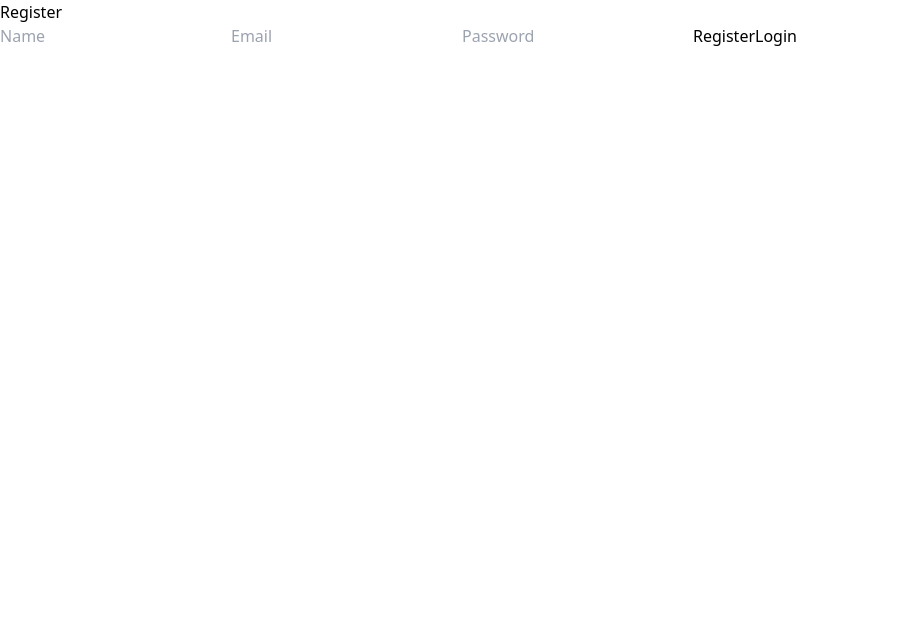
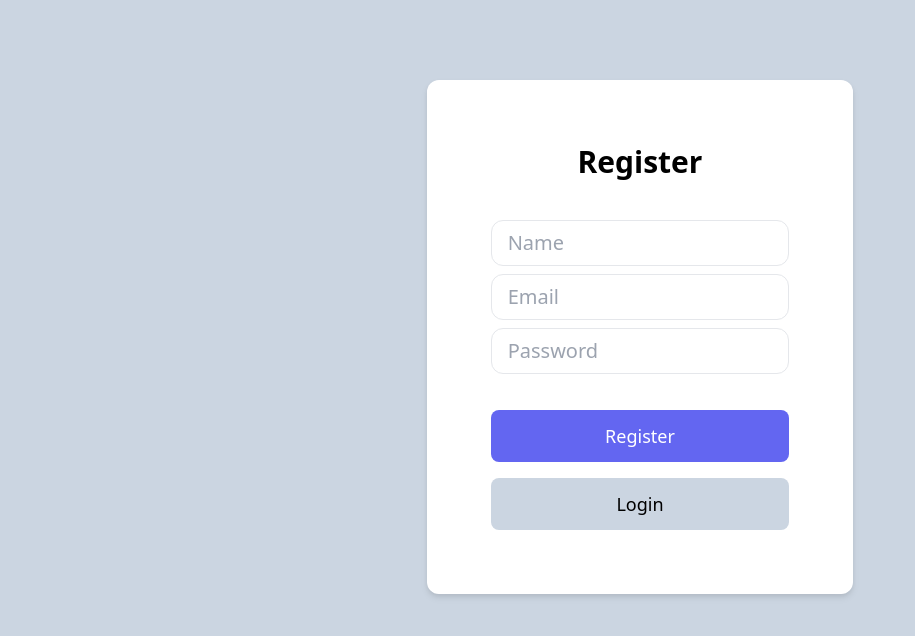
Before and after one commit to ryanarnold/ask-gpt-3, a Next.js app: page /register in a window 1280 px wide. Shown: the top 636 px of the page, without its empty margins (0-915 px from the left). Built offline with nearby package versions, Linux system fonts and the light colour scheme.

Commit message:
style: login and register pages

```diff
--- a/src/components/button.tsx
+++ b/src/components/button.tsx
@@ -12,11 +12,18 @@ function Button({ text, clickHandler, isLink, href }: Props) {
   if (isLink && href) {
     return (
       <Link href={href}>
-        <button>{text}</button>
+        <button className="mt-2 w-full rounded-lg bg-slate-300 p-3 text-lg  ">{text}</button>
       </Link>
     );
   } else {
-    return <button onClick={clickHandler}>{text}</button>;
+    return (
+      <button
+        className="mt-2 w-full rounded-lg bg-indigo-500 p-3 text-lg text-white"
+        onClick={clickHandler}
+      >
+        {text}
+      </button>
+    );
   }
 }
 
--- /dev/null
+++ b/src/components/heading.tsx
@@ -0,0 +1,9 @@
+import React from 'react';
+
+type Props = { text: string };
+
+function Heading({ text }: Props) {
+  return <h1 className="mb-10 text-center text-3xl font-bold">{text}</h1>;
+}
+
+export default Heading;
--- a/src/components/text-input.tsx
+++ b/src/components/text-input.tsx
@@ -8,14 +8,15 @@ type Props = {
   password?: boolean;
 };
 
-function TextInput({ changeHandler, sendHandler, value, password }: Props) {
+function TextInput({ changeHandler, sendHandler, value, password, placeholder }: Props) {
   return (
     <input
       type={password ? 'password' : 'text'}
-      className="border"
+      className="mb-2 w-full rounded-xl border py-2 px-4  text-xl"
       onChange={changeHandler}
       onKeyUp={sendHandler}
       value={value}
+      placeholder={placeholder}
     />
   );
 }
--- a/src/pages/login.tsx
+++ b/src/pages/login.tsx
@@ -4,6 +4,7 @@ import { useRouter } from 'next/router';
 import React, { useState } from 'react';
 import { login } from '../common/auth';
 import Button from '../components/button';
+import Heading from '../components/heading';
 import TextInput from '../components/text-input';
 
 type Props = {};
@@ -14,17 +15,6 @@ const LoginPage = (props: Props) => {
   const [error, setError] = useState('');
 
   const router = useRouter();
-
-  // const handleLoginInfoChange = (event: React.FormEvent<HTMLInputElement>) => {
-  //   const id = event.currentTarget?.id;
-  //   const value = event.currentTarget?.value;
-
-  //   if (id === 'inputEmail') {
-  //     setEmail(value);
-  //   } else if (id === 'inputPassword') {
-  //     setPassword(value);
-  //   }
-  // };
 
   const handleEmailChange = (event: React.FormEvent<HTMLInputElement>) => {
     setEmail(event.currentTarget?.value);
@@ -56,18 +46,34 @@ const LoginPage = (props: Props) => {
         <meta name="viewport" content="width=device-width, initial-scale=1" />
         <link rel="icon" href="/favicon.ico" />
       </Head>
-      <main>
-        <h1 className="text-5xl">Login</h1>
+      <main className="h-screen bg-slate-300">
+        <div className="grid grid-cols-3">
+          <div></div>
+          <div>
+            <div className="mt-20 rounded-xl bg-white px-16 py-16 drop-shadow-md">
+              <Heading text="Login" />
+              <div>
                 <TextInput placeholder="Email" value={email} changeHandler={handleEmailChange} />
+              </div>
+              <div>
                 <TextInput
                   placeholder="Password"
                   value={password}
                   changeHandler={handlePasswordChange}
                   password={true}
                 />
+              </div>
+              {error ? <p className="text-red-500">{error}</p> : null}
+              <div className="mt-5 mb-2">
                 <Button clickHandler={handleClickLogin} text="Login" />
+              </div>
+              <div>
                 <Button isLink={true} href="/register" text="Register" />
-        {error ? <p>{error}</p> : null}
+              </div>
+            </div>
+          </div>
+          <div></div>
+        </div>
       </main>
     </>
   );
--- a/src/pages/register.tsx
+++ b/src/pages/register.tsx
@@ -4,6 +4,8 @@ import { useRouter } from 'next/router';
 import React, { useState } from 'react';
 import { register } from '../common/auth';
 import Button from '../components/button';
+import Heading from '../components/heading';
+import TextInput from '../components/text-input';
 
 type Props = {};
 
@@ -15,17 +17,29 @@ const RegisterPage = (props: Props) => {
 
   const router = useRouter();
 
-  const handleRegisterInfoChange = (event: React.FormEvent<HTMLInputElement>) => {
-    const id = event.currentTarget?.id;
-    const value = event.currentTarget?.value;
+  // const handleRegisterInfoChange = (event: React.FormEvent<HTMLInputElement>) => {
+  //   const id = event.currentTarget?.id;
+  //   const value = event.currentTarget?.value;
 
-    if (id === 'inputName') {
-      setName(value);
-    } else if (id === 'inputEmail') {
-      setEmail(value);
-    } else if (id === 'inputPassword') {
-      setPassword(value);
-    }
+  //   if (id === 'inputName') {
+  //     setName(value);
+  //   } else if (id === 'inputEmail') {
+  //     setEmail(value);
+  //   } else if (id === 'inputPassword') {
+  //     setPassword(value);
+  //   }
+  // };
+
+  const handleNameChange = (event: React.FormEvent<HTMLInputElement>) => {
+    setName(event.currentTarget?.value);
+  };
+
+  const handleEmailChange = (event: React.FormEvent<HTMLInputElement>) => {
+    setEmail(event.currentTarget?.value);
+  };
+
+  const handlePasswordChange = (event: React.FormEvent<HTMLInputElement>) => {
+    setPassword(event.currentTarget?.value);
   };
 
   const handleRegisterClick = async () => {
@@ -55,24 +69,33 @@ const RegisterPage = (props: Props) => {
         <meta name="viewport" content="width=device-width, initial-scale=1" />
         <link rel="icon" href="/favicon.ico" />
       </Head>
-      <main>
-        <h1 className="text-5xl">Register</h1>
-        <input type="text" placeholder="Name" id="inputName" onChange={handleRegisterInfoChange} />
-        <input
-          type="text"
-          placeholder="Email"
-          id="inputEmail"
-          onChange={handleRegisterInfoChange}
-        />
-        <input
-          type="password"
-          placeholder="Password"
-          id="inputPassword"
-          onChange={handleRegisterInfoChange}
-        />
-        <Button text="Register" clickHandler={handleRegisterClick} />
-        <Button isLink={true} href="/login" text="Login" />
-        {error ? <p>{error}</p> : null}
+      <main className="h-screen bg-slate-300">
+        <div className="grid grid-cols-3">
+          <div></div>
+          <div>
+            <div className="mt-20 rounded-xl bg-white px-16 py-16 drop-shadow-md">
+              <Heading text="Register" />
+
+              <TextInput placeholder="Name" value={name} changeHandler={handleNameChange} />
+              <TextInput placeholder="Email" value={email} changeHandler={handleEmailChange} />
+              <TextInput
+                placeholder="Password"
+                value={password}
+                changeHandler={handlePasswordChange}
+                password={true}
+              />
+
+              {error ? <p>{error}</p> : null}
+              <div className="mt-5 mb-2">
+                <Button text="Register" clickHandler={handleRegisterClick} />
+              </div>
+              <div>
+                <Button isLink={true} href="/login" text="Login" />
+              </div>
+            </div>
+          </div>
+          <div></div>
+        </div>
       </main>
     </>
   );
--- a/tailwind.config.js
+++ b/tailwind.config.js
@@ -1,6 +1,6 @@
 /** @type {import('tailwindcss').Config} */
 module.exports = {
-  content: ['./pages/**/*.{js,ts,jsx,tsx}', './components/**/*.{js,ts,jsx,tsx}'],
+  content: ['./src/pages/**/*.{js,ts,jsx,tsx}', './src/components/**/*.{js,ts,jsx,tsx}'],
   theme: {
     extend: {},
   },
```
Lines whose indentation alone changed are shown as unchanged.
